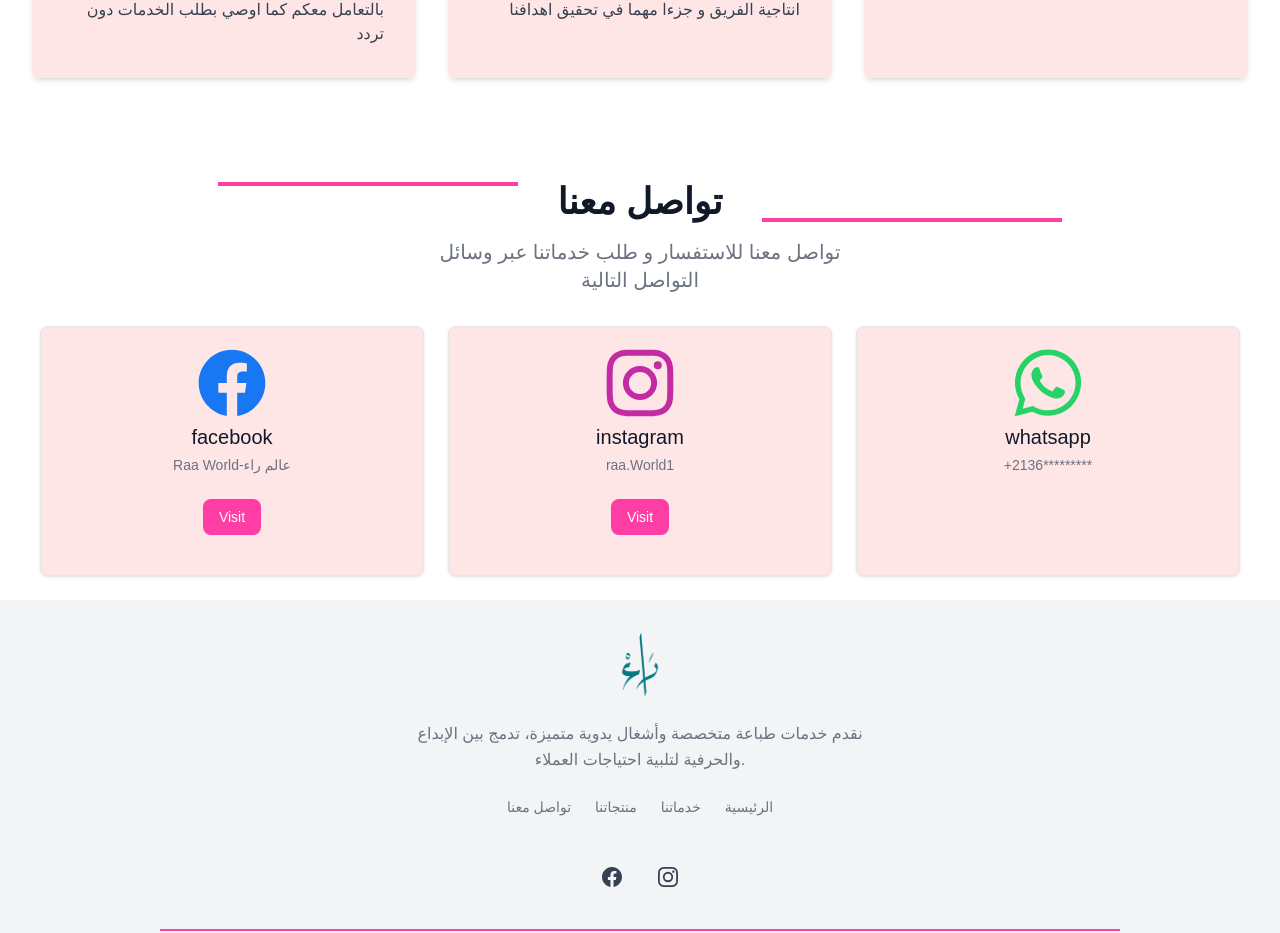
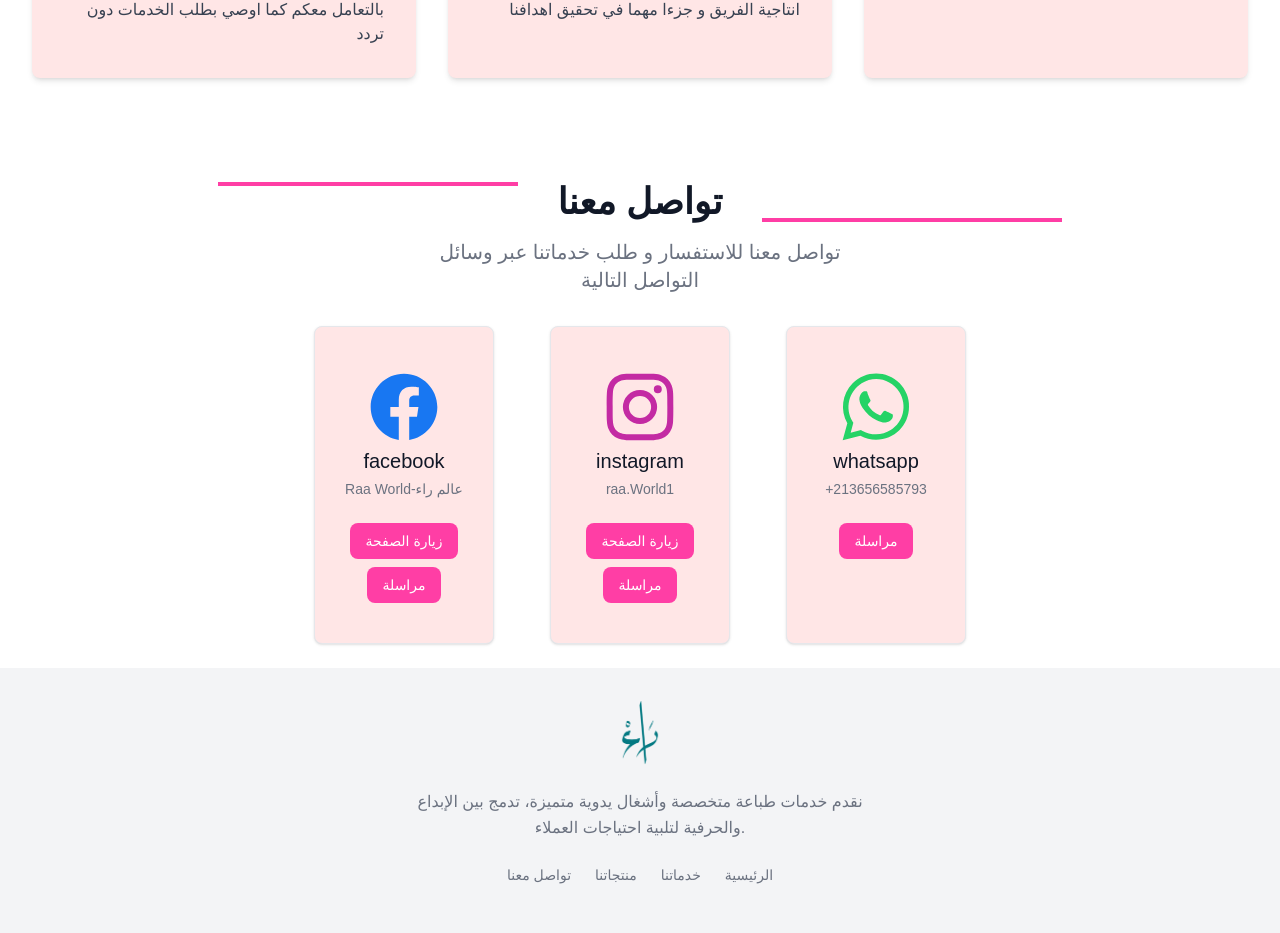
Before and after one commit to SalemDevLouy/raaWorldStore, a Next.js app: page / in a window 1280 px wide. Shown: the part 2094-3027 px from the top of the page. Built offline with nearby package versions, Linux system fonts and the light colour scheme; a web font is replaced by a local one.

Commit message:
new commit
new commit adding messaging links to contact us

```diff
--- a/app/_components/ContactUs.jsx
+++ b/app/_components/ContactUs.jsx
@@ -5,24 +5,33 @@ import { contactUsData } from './data'
 export default function
 () {
   return (
-    <div id='contactUs'>
+    <div id='contactUs' className='flex flex-col justify-center items-center'>
         <Section title="تواصل معنا" desc="تواصل معنا للاستفسار و طلب خدماتنا عبر وسائل التواصل التالية"/>
-        <div className='mt-8 grid mx-8 justify-items-center grid-cols-1 gap-4 md:grid-cols-3 md:gap-2'>
+        <div className='mt-8 grid w-[700px] mx-8 justify-items-center grid-cols-1 gap-4 sm:grid-cols-3 md:gap-2'>
           {contactUsData.map((contact,index)=>(
-              <div className="bg-secondry w-full max-w-sm border border-gray-200 rounded-lg shadow dark:bg-gray-800 dark:border-gray-700">
-              <div className="flex justify-end px-4 pt-4">
-              </div>
-              <div className="flex flex-col items-center pb-10">
+              <div className="bg-secondry  w-[180px] max-w-sm border border-gray-200 rounded-lg shadow dark:bg-gray-800 dark:border-gray-700">
+
+              <div className="flex flex-col items-center py-10">
                     <svg className="h-20 w-20" fill={contact.color} viewBox="0 0 24 24" aria-hidden="true">
                       {contact.pathsvg}
                     </svg>
                   <h5 className="mb-1 text-xl font-medium text-gray-900 dark:text-white">{contact.socielmedia}</h5>
                   <span className="text-sm text-gray-500 dark:text-gray-400">{contact.userName}</span>
-                  {contact.socielmedia === 'whatsapp'?''
-                  :<div className="flex mt-4 md:mt-6">
-                      <a href={contact.link} target='_blank' className="inline-flex items-center px-4 py-2 text-sm font-medium text-center text-white bg-primary rounded-lg hover:bg-blue-800 focus:ring-4 focus:outline-none focus:ring-blue-300 dark:bg-blue-600 dark:hover:bg-blue-700 dark:focus:ring-blue-800">Visit</a>
+                  {contact.socielmedia === 'whatsapp'?
+                  <div className="flex mt-4 md:mt-6">
+                  <a href={contact.messaging} target='_blank' className="inline-flex items-center px-4 py-2 text-sm font-medium text-center text-white bg-primary rounded-lg hover:bg-blue-800 focus:ring-4 focus:outline-none focus:ring-blue-300 dark:bg-blue-600 dark:hover:bg-blue-700 dark:focus:ring-blue-800">مراسلة</a>
 
-                  </div>}
+                  </div>
+                  :
+                  <>
+                  <div className="flex mt-4 md:mt-6">
+                  <a href={contact.link} target='_blank' className="inline-flex items-center px-4 py-2 text-sm font-medium text-center text-white bg-primary rounded-lg hover:bg-blue-800 focus:ring-4 focus:outline-none focus:ring-blue-300 dark:bg-blue-600 dark:hover:bg-blue-700 dark:focus:ring-blue-800">زيارة الصفحة</a>
+                  </div>
+                  <div className="flex mt-2">
+                      <a href={contact.messaging} target='_blank' className="inline-flex items-center px-4 py-2 text-sm font-medium text-center text-white bg-primary rounded-lg hover:bg-blue-800 focus:ring-4 focus:outline-none focus:ring-blue-300 dark:bg-blue-600 dark:hover:bg-blue-700 dark:focus:ring-blue-800">مراسلة</a>
+                  </div>
+                  </>
+                  }
 
               </div>
           </div>
--- a/app/_components/data.js
+++ b/app/_components/data.js
@@ -65,7 +65,8 @@ const contactUsData = [
         socielmedia:'facebook',
         color:'#1877f2',
         link:'https://www.facebook.com/profile.php?id=100086370559469',
-        userName:'Raa World-عالم راء'
+        userName:'Raa World-عالم راء',
+        messaging:'https:/m.me/100086370559469'
     },
     {
         pathsvg:<path
@@ -75,8 +76,9 @@ const contactUsData = [
       />,
         socielmedia:'instagram',
         color:'#c32aa3',
-        link:'https://www.instagram.com/raa.world1/?igsh=MWZsNDRncmRwYTl1eg%3D%3D',
-        userName:'raa.World1'
+        link:'https://www.instagram.com/raa.world1',
+        userName:'raa.World1',
+        messaging:'https://ig.me/m/raa.world1'
     },
     {
         pathsvg:<path
@@ -87,8 +89,9 @@ const contactUsData = [
 
         socielmedia:'whatsapp',
         color:'#25d366',
-        link:'/',
-        userName:'+2136*********'
+        link:'https://api.whatsapp.com/send?phone=213656585793',
+        userName:'+213656585793',
+        messaging:'https://wa.me/213656585793'
     }
 ];
 
```
